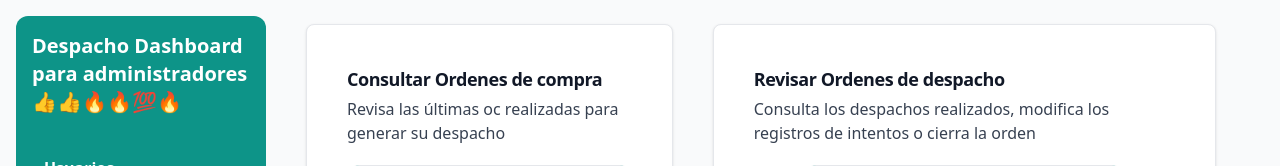
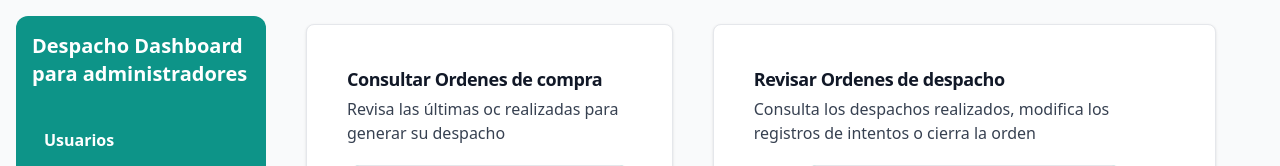
Before and after one commit to DamagedGhost/devops-3, a React (Vite) app in the folder front_despacho/: page / in a window 1280 px wide. Shown: the top 166 px of the page. Built offline with nearby package versions, Linux system fonts and the light colour scheme.

Commit message:
Eliminar emojis del título en el Navbar para mantener la claridad y profesionalismo

```diff
--- a/front_despacho/src/componentes/Layouts/Navbar.jsx
+++ b/front_despacho/src/componentes/Layouts/Navbar.jsx
@@ -2,7 +2,7 @@ function Navbar() {
   return (
     <nav className="rounded-xl w-[250px] min-h-[880px] bg-teal-600 text-white sticky top-0 p-4 m-4">
       {/* Logo o título */}
-      <h2 className="text-xl font-bold mb-8">Despacho Dashboard para administradores 👍👍🔥🔥💯🔥</h2>
+      <h2 className="text-xl font-bold mb-8">Despacho Dashboard para administradores</h2>
 
       {/* Menú de navegación */}
       <ul className="space-y-3">
```
